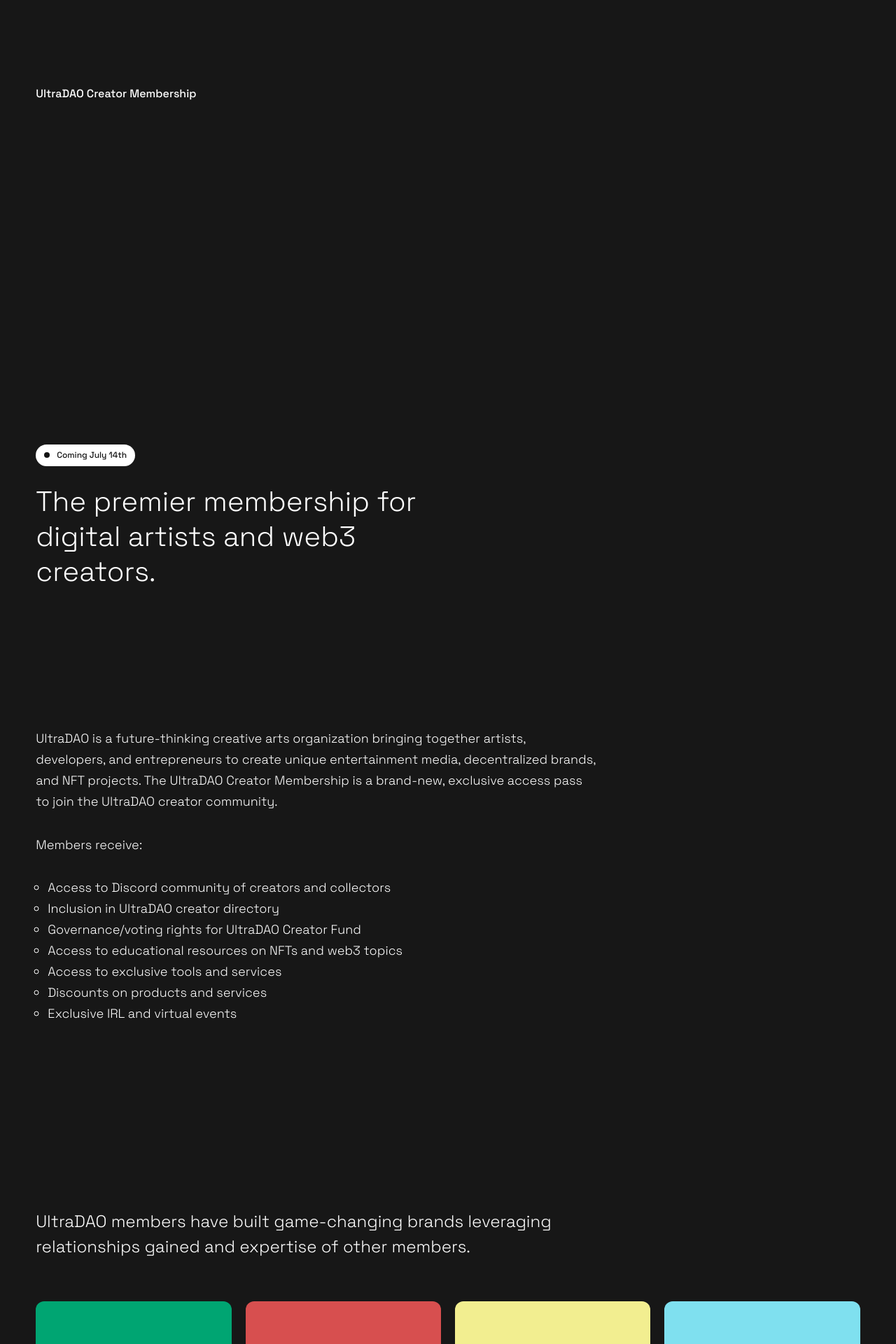
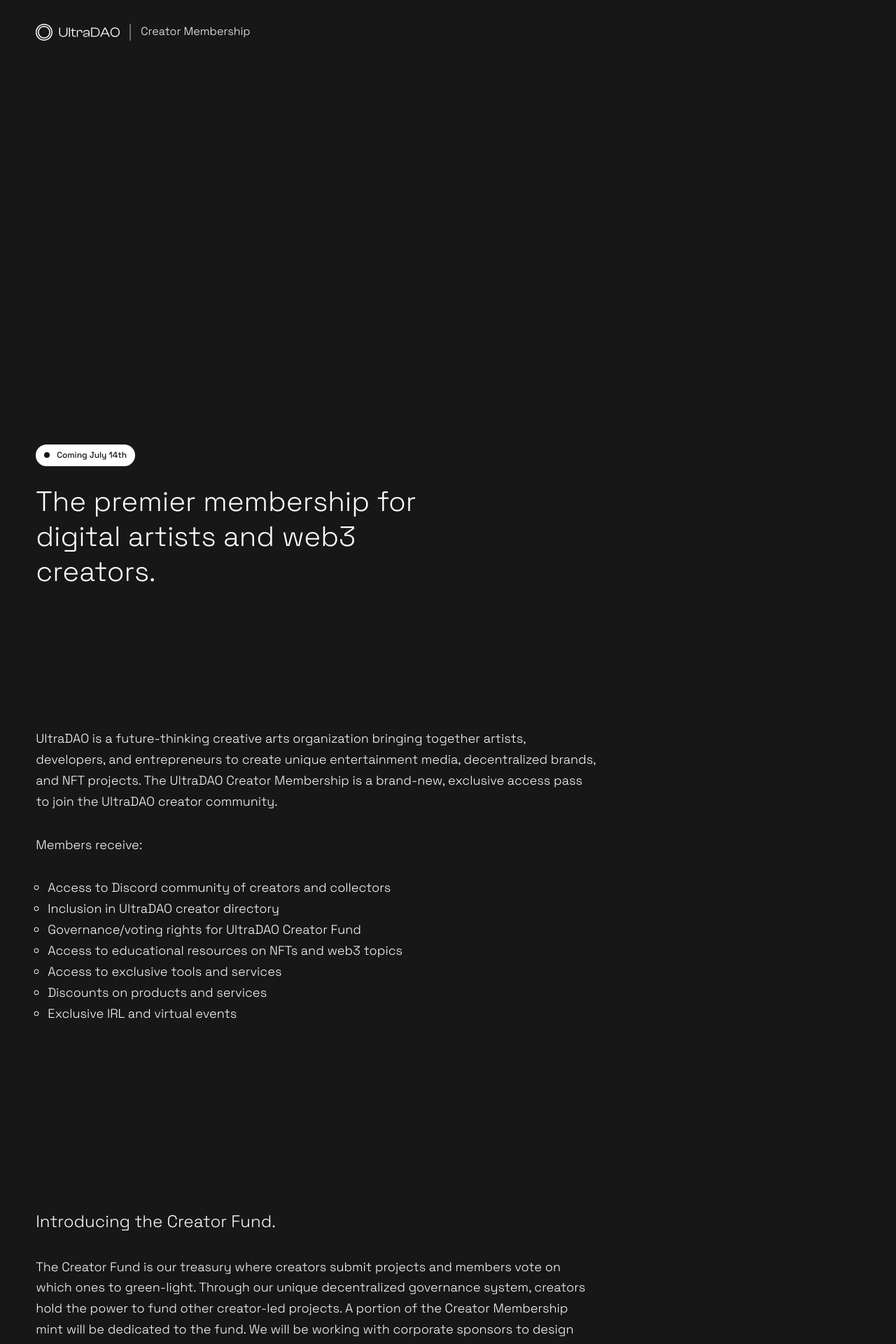
Before and after one commit to chriswallace/UltraDAO, a Jekyll site: the page built from creator-membership.html, in a window 1280 px wide. Shown: the top 1920 px of the page at 70% size. Built offline with Jekyll 4.4.1, drawn with Linux system fonts in a browser that asks for light colours; some of the changed text lies outside the part shown.

Commit message:
Pushing updates to CSS and creator membership details

```diff
--- a/assets/css/main.css
+++ b/assets/css/main.css
@@ -238,6 +238,13 @@
   position: relative;
 }
 
+h1 img{
+  vertical-align: middle;
+  padding-right: 14px;
+  margin-right: 10px;
+  border-right: 2px solid #666;
+}
+
 .panel{
   width: 100%;
 }
@@ -258,6 +265,10 @@
     padding-top: 12vh;
     padding-bottom: 12vh;
   }
+}
+
+.panel-top .panel-inner{
+  padding-top: 2vh;
 }
 
 .panel-inner h1,
@@ -290,7 +301,7 @@
 
 .page--creator-membership h1{
   font-size: 16px;
-  font-weight: 500;
+  font-weight: 300;
 }
 
 .page--creator-membership h2{
--- a/creator-membership.html
+++ b/creator-membership.html
@@ -8,7 +8,7 @@
 
     <div class="panel-inner">
 
-        <h1>UltraDAO Creator Membership</h1>
+        <h1><a href="/"><img src="/assets/img/ultradao-logo.svg" width="120" alt="UltraDAO"></a> Creator Membership</h1>
 
         <div class="pin-bl">
 
@@ -41,6 +41,19 @@
             <li>Discounts on products and services</li>
             <li>Exclusive IRL and virtual events</li>
         </ul>
+
+    </div>
+
+</div>
+
+
+<div class="panel">
+
+    <div class="panel-inner">
+
+        <h3>Introducing the Creator Fund.</h3>
+
+        <p>The Creator Fund is our treasury where creators submit projects and members vote on which ones to green-light. Through our unique decentralized governance system, creators hold the power to fund other creator-led projects. A portion of the Creator Membership mint will be dedicated to the fund. We will be working with corporate sponsors to design additional funds for specific types of projects (for example: documentaries, generative art projects, new intellectual property, etc.).</p>
 
     </div>
 
```
